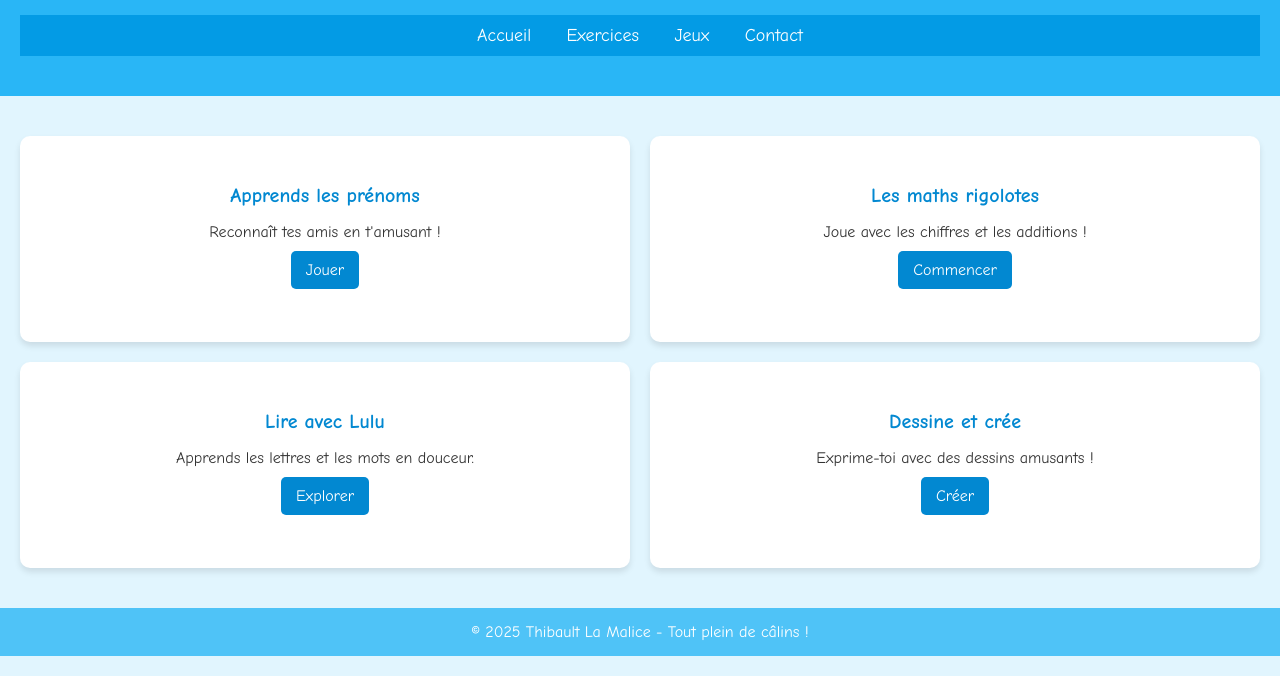
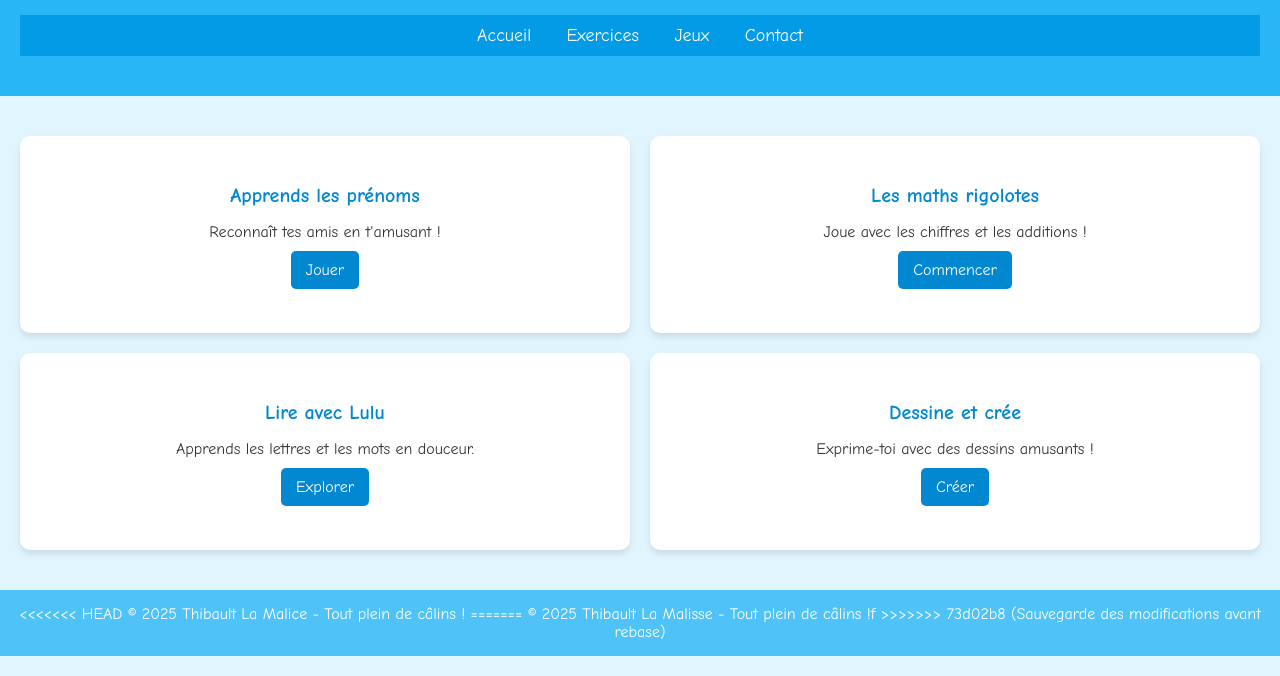
Before and after one commit to AgentWabi/ThibaultLaMalice, a plain HTML site: page index.html in a window 1280 px wide. Shown: the part 124-800 px from the top of the page. Drawn offline with Linux system fonts and the light colour scheme.

```diff
--- a/index.html
+++ b/index.html
@@ -43,7 +43,11 @@
 </div>
 
 <footer>
+<<<<<<< HEAD
   © 2025 Thibault La Malice - Tout plein de câlins !
+=======
+  © 2025 Thibault La Malisse - Tout plein de câlins !f
+>>>>>>> 73d02b8 (Sauvegarde des modifications avant rebase)
 </footer>
 
 </body>
```
